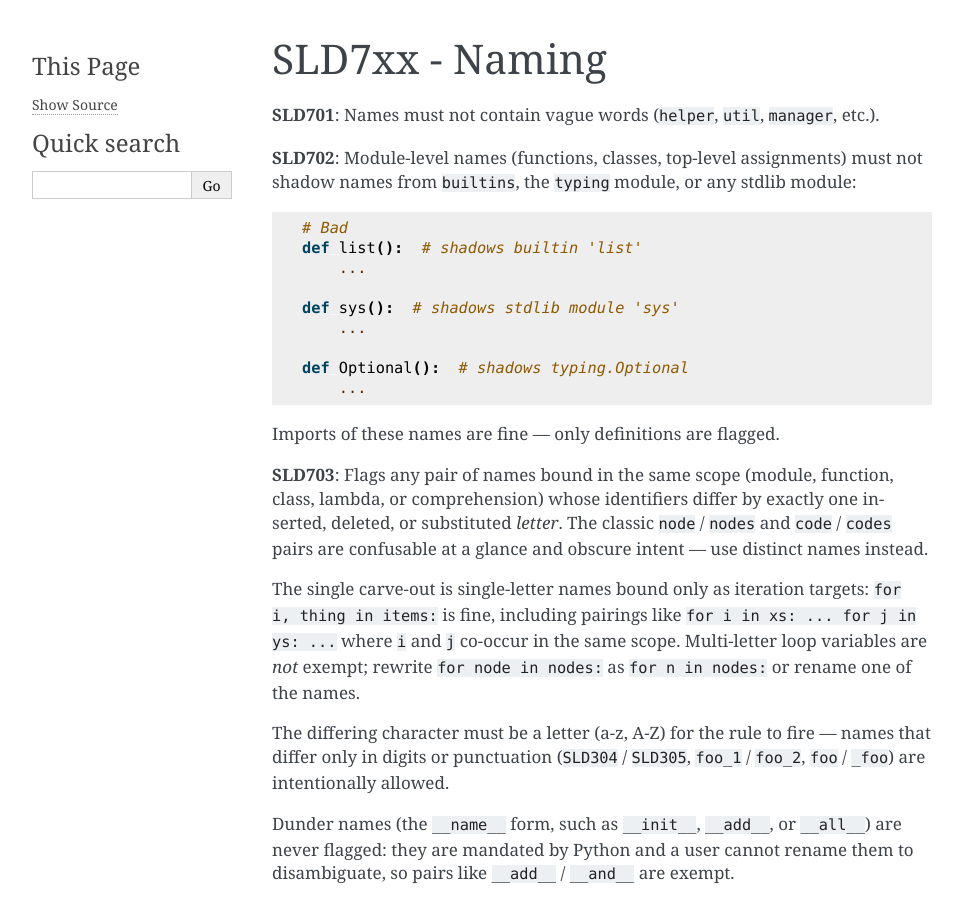
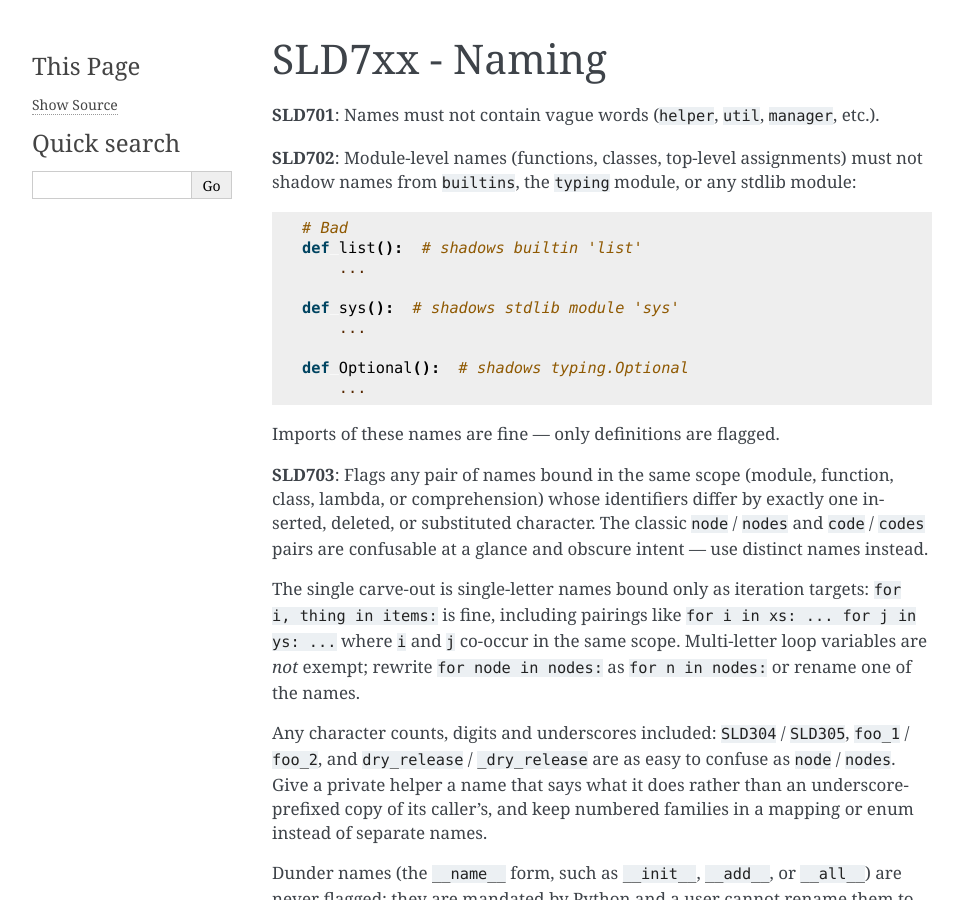
Before and after one commit to moshez/stolid, a Sphinx documentation site: the page built from doc/error-codes/sld7xx.rst, in a window 1280 px wide and 900 px high. Shown: the whole window, without its empty margins (148-1111 px from the left). Built offline with Sphinx 7.4.7, drawn with Linux system fonts in a browser that asks for light colours.

Commit message:
SLD703: count any one-character difference, not just letters
Names that differed only by a digit or an underscore were exempt:
SLD304/SLD305, foo1/foo2, and _dry_release/dry_release all passed. They
are as easy to confuse as node/nodes, and a private helper named as an
underscore-prefixed copy of its public caller is exactly the pair the
rule exists to catch. Any inserted, deleted, or substituted character
now counts; the dunder and single-letter loop variable carve-outs stay.

Stolid's own violations of the stricter rule are fixed in the following
commits.

Co-Authored-By: Claude Opus 5.5 <noreply@anthropic.com>
Claude-Session: https://claude.ai/code/session_01WC6bkisdF1DEo3pt27stRN

```diff
--- a/doc/error-codes/sld7xx.rst
+++ b/doc/error-codes/sld7xx.rst
@@ -24,7 +24,7 @@ Imports of these names are fine — only definitions are flagged.
 
 **SLD703**: Flags any pair of names bound in the same scope (module,
 function, class, lambda, or comprehension) whose identifiers differ by
-exactly one inserted, deleted, or substituted *letter*. The classic
+exactly one inserted, deleted, or substituted character. The classic
 ``node`` / ``nodes`` and ``code`` / ``codes`` pairs are confusable at a
 glance and obscure intent — use distinct names instead.
 
@@ -34,10 +34,12 @@ targets: ``for i, thing in items:`` is fine, including pairings like
 the same scope. Multi-letter loop variables are *not* exempt; rewrite
 ``for node in nodes:`` as ``for n in nodes:`` or rename one of the names.
 
-The differing character must be a letter (a-z, A-Z) for the rule to
-fire — names that differ only in digits or punctuation
-(``SLD304`` / ``SLD305``, ``foo_1`` / ``foo_2``, ``foo`` / ``_foo``)
-are intentionally allowed.
+Any character counts, digits and underscores included: ``SLD304`` /
+``SLD305``, ``foo_1`` / ``foo_2``, and ``dry_release`` / ``_dry_release``
+are as easy to confuse as ``node`` / ``nodes``. Give a private helper a
+name that says what it does rather than an underscore-prefixed copy of
+its caller's, and keep numbered families in a mapping or enum instead of
+separate names.
 
 Dunder names (the ``__name__`` form, such as ``__init__``, ``__add__``,
 or ``__all__``) are never flagged: they are mandated by Python and a
```
Also changed, not shown: 2 other files.
